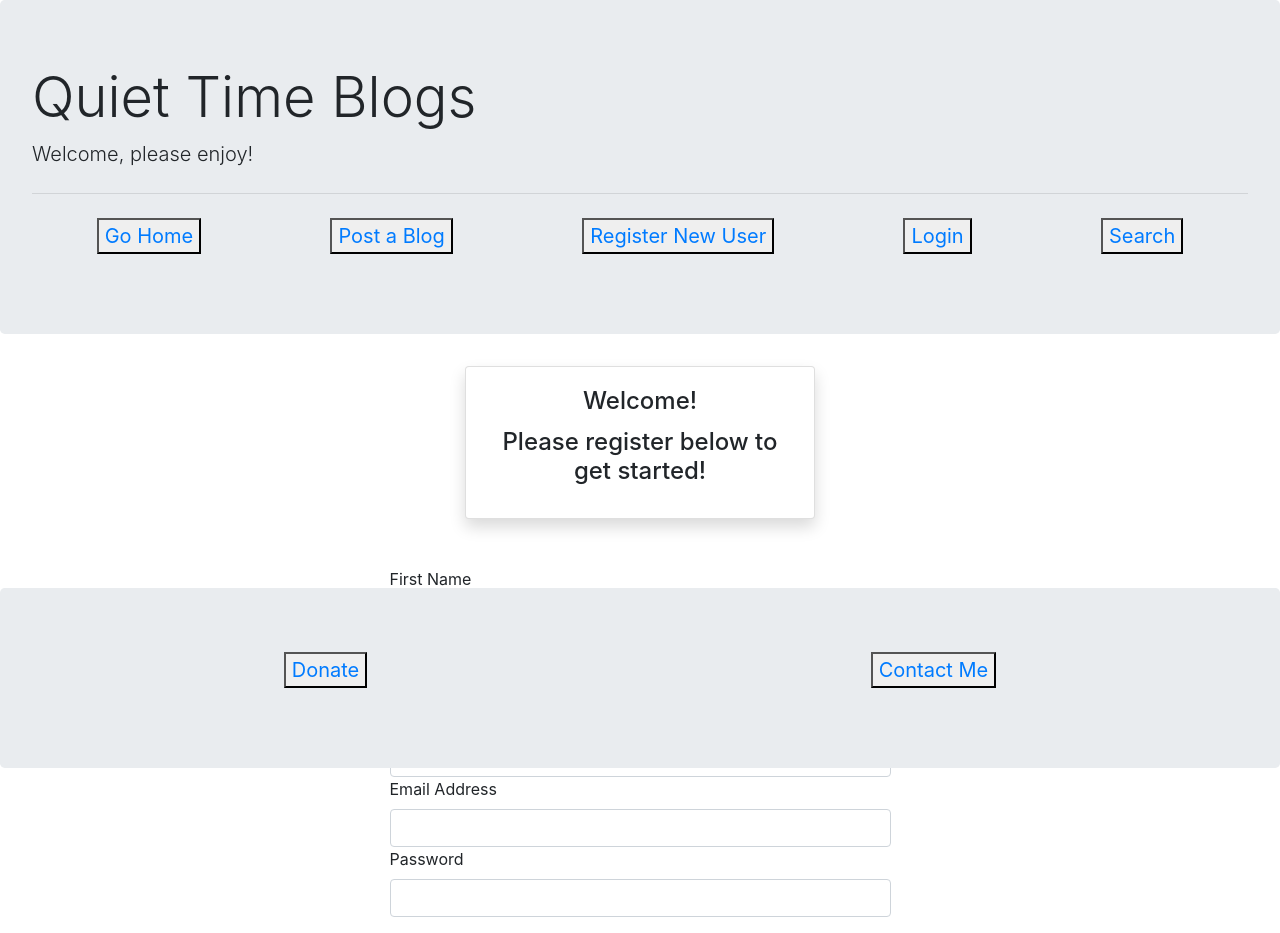
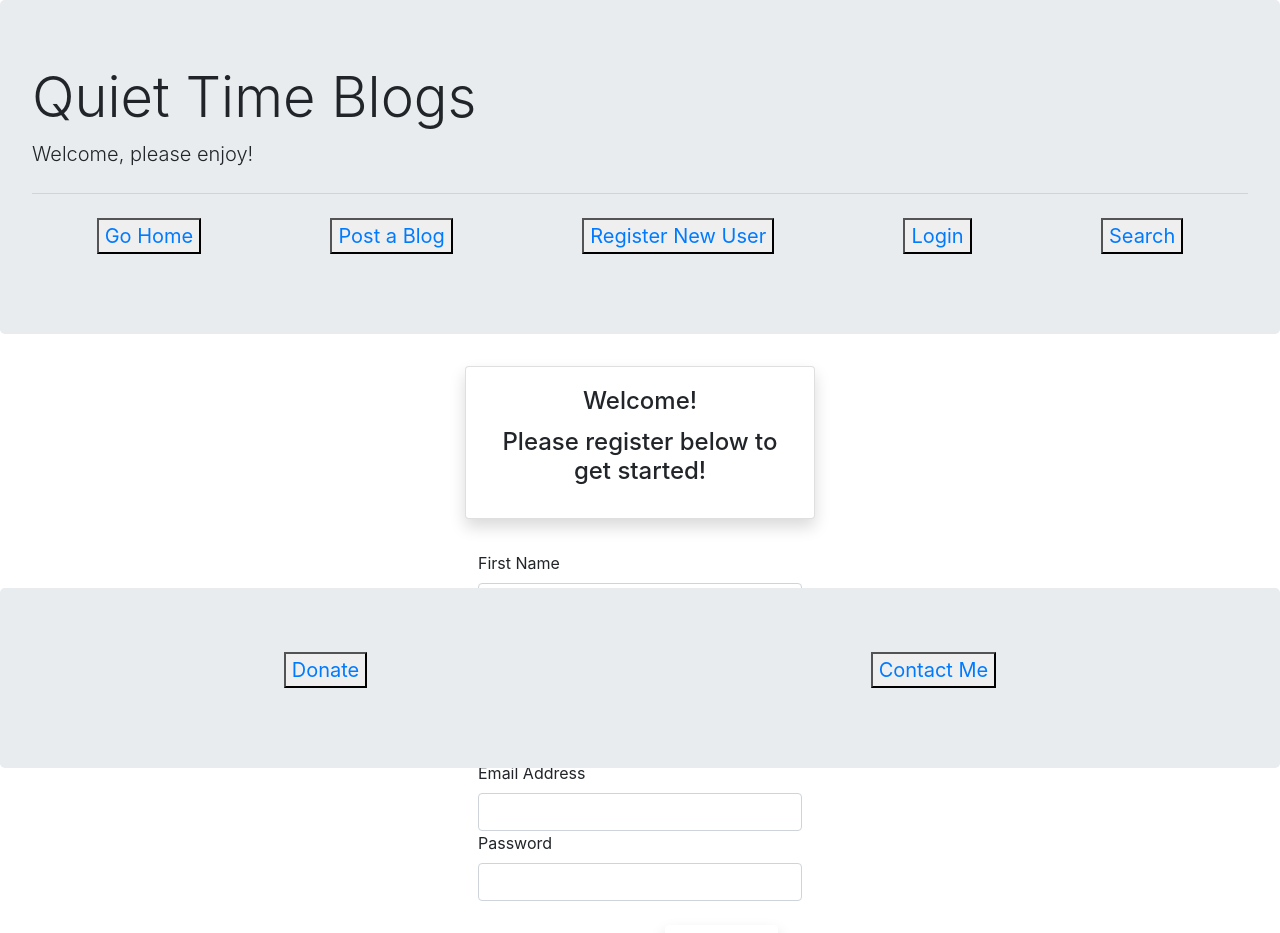
Before and after one commit to amandacarp/BlogApp, a React app: page /blogs/register in a window 1280 px wide. Shown: the top 933 px of the page. Built offline with nearby package versions, Linux system fonts and the light colour scheme.

Commit message:
style edits

```diff
--- a/src/client/pages/public/Contact.tsx
+++ b/src/client/pages/public/Contact.tsx
@@ -26,7 +26,7 @@
         <>
             <div className="container">
                 <div className="row justify-content-center m-4">
-                    <div className="col-6">
+                    <div className="col-md-4">
                         <div className="form-group mt-2">
                             <label id="label"><svg xmlns="http://www.w3.org/2000/svg" className="icon icon-tabler icon-tabler-mail" width="20" height="20" viewBox="0 0 24 24" strokeWidth="1.5" stroke="#7e858d" fill="none" strokeLinecap="round" strokeLinejoin="round">
                                 <path stroke="none" d="M0 0h24v24H0z" fill="none" />
--- a/src/client/pages/public/Register.tsx
+++ b/src/client/pages/public/Register.tsx
@@ -46,9 +46,9 @@
                     </div>
                 </div>
                 <div className="row justify-content-center m-4">
-                    <div className="col-6">
+                    <div className="col-md-4">
 
-                        <div className="form-group mt-4">
+                        <div className="form-group mt-2">
                             <label id="label">First Name</label>
                             <input type="text" className="form-control" name="first_name" value={values.first_name || ''} onChange={handleChanges} required/>
 
```
